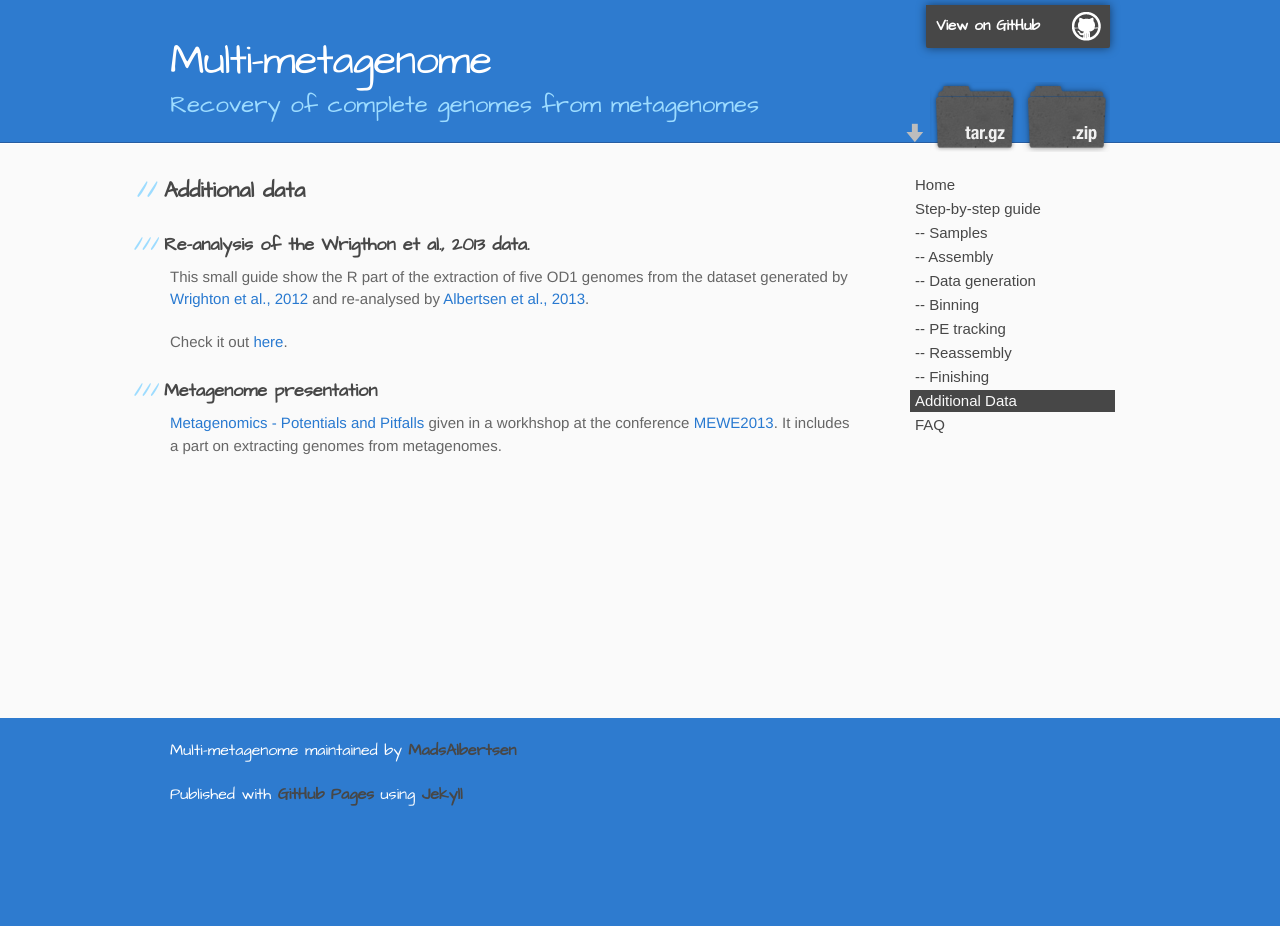
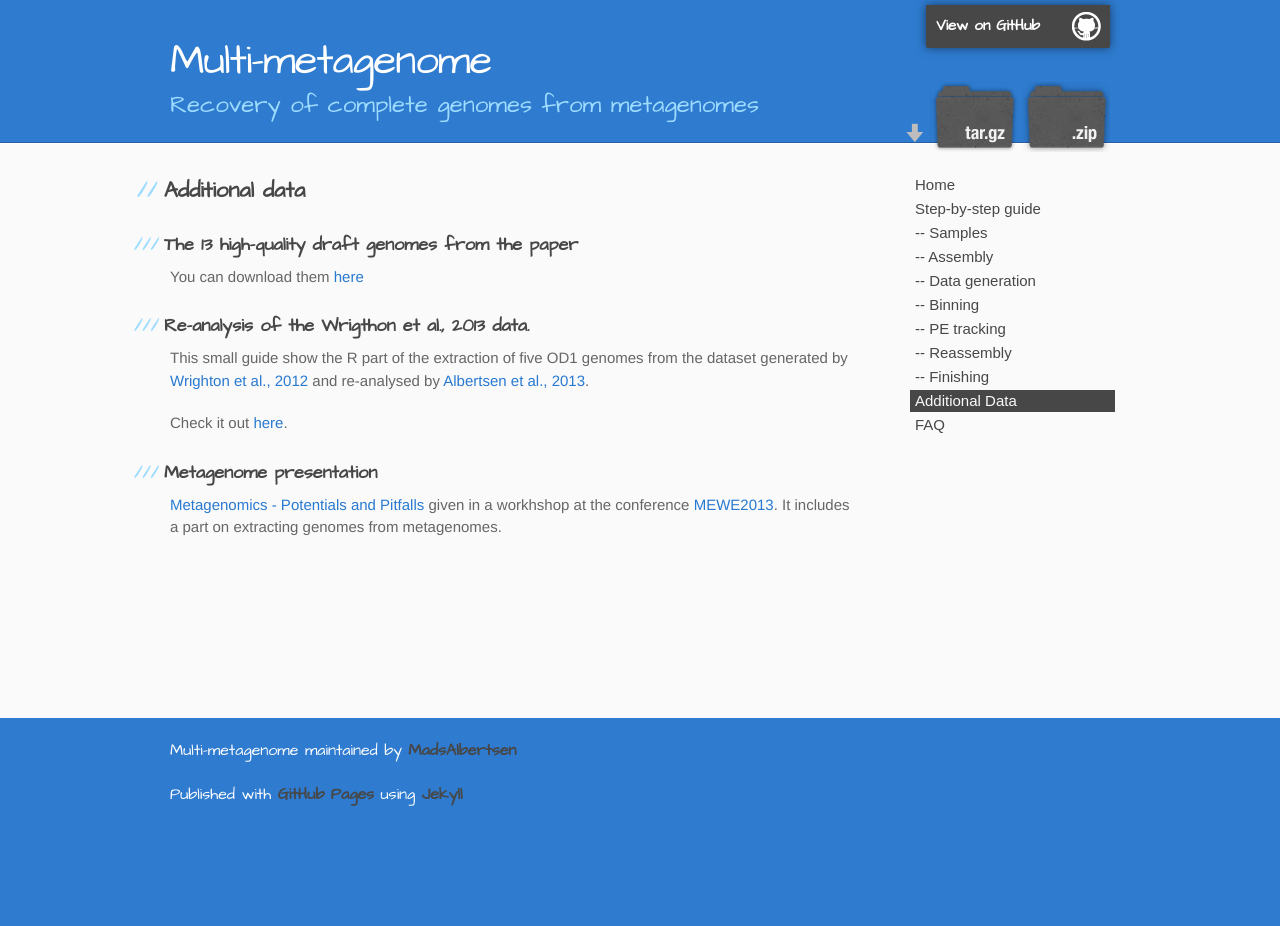
Before and after one commit to MadsAlbertsen/multi-metagenome, a Jekyll site: the page built from docs/additional.md, in a window 1280 px wide. Built offline with Jekyll 4.4.1, drawn with Linux system fonts in a browser that asks for light colours.

Commit message:
Added link to the 13 HQ genome bins

```diff
--- a/docs/additional.md
+++ b/docs/additional.md
@@ -3,6 +3,9 @@ layout: default
 title: Additional
 ---
 ##Additional data
+
+### The 13 high-quality draft genomes from the paper
+You can download them [here](https://www.dropbox.com/s/77a6drerx1jouhe/Albertsen2013_genomes1to13.rar)
 
 ###Re-analysis of the Wrigthon et al., 2013 data.
 
```
